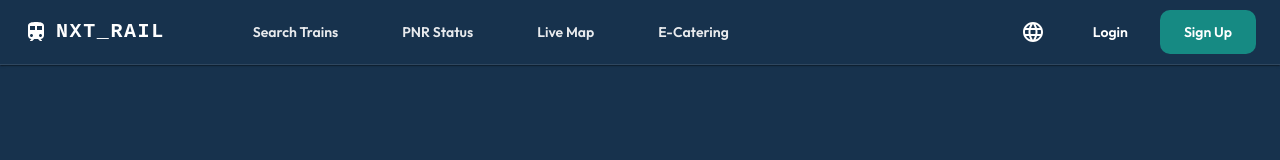
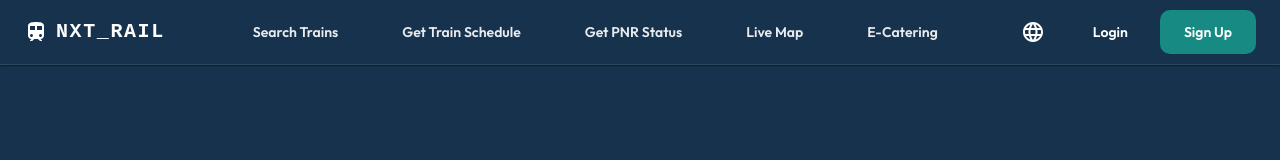
Before and after one commit to amanfoundongithub/Railway-Management-Frontend, a React (Create React App) app: page / in a window 1280 px wide. Shown: the top 160 px of the page. Built offline with nearby package versions, Linux system fonts and the light colour scheme; no server answers.

Commit message:
navigation link

```diff
--- a/src/widgets/header/ui/components/DesktopNavLinks.jsx
+++ b/src/widgets/header/ui/components/DesktopNavLinks.jsx
@@ -4,7 +4,8 @@ import { Link } from 'react-router-dom';
 
 const navLinks = [
   { title: 'Search Trains', path: '/' },
-  { title: 'PNR Status', path: '/pnr-status' },
+  { title : 'Get Train Schedule', path : '/schedule'},
+  { title: 'Get PNR Status', path: '/pnr-status' },
   { title: 'Live Map', path: '/live-status' },
   { title: 'E-Catering', path: '/e-catering' },
 ];
--- a/src/widgets/header/ui/components/MobileNavMenu.jsx
+++ b/src/widgets/header/ui/components/MobileNavMenu.jsx
@@ -5,9 +5,11 @@ import { useNavigate } from 'react-router-dom';
 
 const navLinks = [
   { title: 'Search Trains', path: '/' },
-  { title: 'PNR Status', path: '/pnr-status' },
+  { title : 'Get Train Schedule', path : '/schedule'},
+  { title: 'Get PNR Status', path: '/pnr-status' },
   { title: 'Live Map', path: '/live-status' },
   { title: 'E-Catering', path: '/e-catering' },
+  { title : ''}
 ];
 
 const MobileNavMenu = () => {
```
